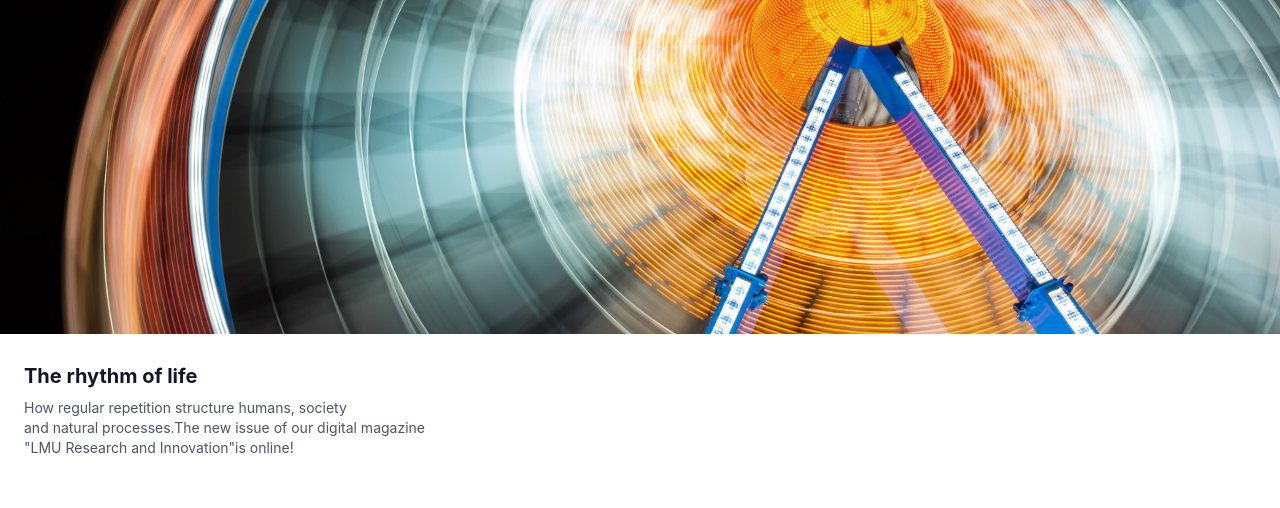
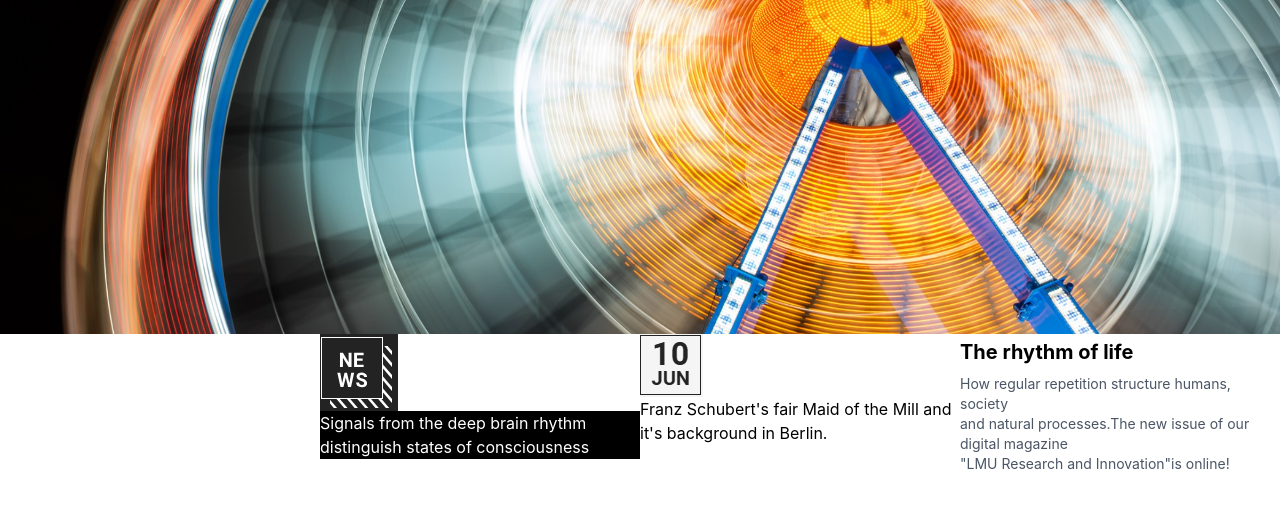
Before and after one commit to aromeirera20-spec/tailwindprojectgate, a website built with Vite: page index.html in a window 1280 px wide. Shown: the part 196-704 px from the top of the page. Built offline with nearby package versions, Linux system fonts and the light colour scheme.

Commit message:
the grid bars

```diff
--- a/index.html
+++ b/index.html
@@ -1,30 +1,47 @@
 <!doctype html>
 <html lang="en">
+
 <head>
   <meta charset="UTF-8" />
   <link rel="icon" type="image/svg+xml" href="/favicon.svg" />
   <meta name="viewport" content="width=device-width, initial-scale=1.0" />
   <title>tailwindprojectgate</title>
 </head>
+
 <body>
   <div id="app"></div>
   <script type="module" src="/src/main.js"></script>
   <nav class="flex justify-between items-center">
     <div class="fixed top-0 left-0 w-full z-50 bg-white h-10">
       <a href="#"><img src="Logo_LMU (1).svg" class=" mt-5 ml-25 w-60  "> </a>
-       <a href="#"><div class="flex gap-10 p-6 mr-10">
-        <span class="  text-green-400 sm:text-black text-3xl">⌕</span>
 
-        <span class="text-3xl text-green-400 sm:text-black ">☰</span>
-       </a>
+  </nav>
+  <img src="pic1.jpg" class="w-full mt-20 h-auto max-h-112.5 object-cover ">
   </div>
-      </nav>
-      <img src="pic1.jpg" class="w-full mt-20 h-auto max-h-112.5 object-cover " >
+
+  <div class="grid grid-cols-4">
+    <div class="bg-white w-15%"></div>
+    <div>
+      <img src="news.PNG" class="bg-black">
+    <p class="bg-black w-15% text-white">Signals from the deep brain rhythm distinguish states of consciousness</p>
     </div>
-<div class="bg-white p-6 ">
-            <!--<span class="text-xs font-bold text-green-800 uppercase tracking-wide">Research</span>-->
-            <h1 class="text-xl font-bold mt-1 text-gray-900">The rhythm of life</h1>
-            <p class="text-sm text-gray-600 mt-2 align-right">How regular repetition structure humans, society <br>and natural processes.The new issue of our digital magazine<br>"LMU Research and Innovation"is online!</p>
+    <div class="">
+      <img src="10.PNG" alt="">
+       Franz Schubert's fair Maid of the Mill and it's background in Berlin.</div>
+    <div>
+      <h1 class="text-xl font-bold mt-1 text-black">The rhythm of life</h1>
+      <p class="text-sm text-gray-600 mt-2 align-right">How regular repetition structure humans, society <br>and natural
+        processes.The new issue of our digital magazine<br>"LMU Research and Innovation"is online!</p>
     </div>
+  </div>
+
+
+
+
+
+
+  </div>
+
 </body>
+
 </html>
```
Also changed, not shown: 10.PNG (added), news.PNG (added). Lines whose indentation alone changed are shown as unchanged.
